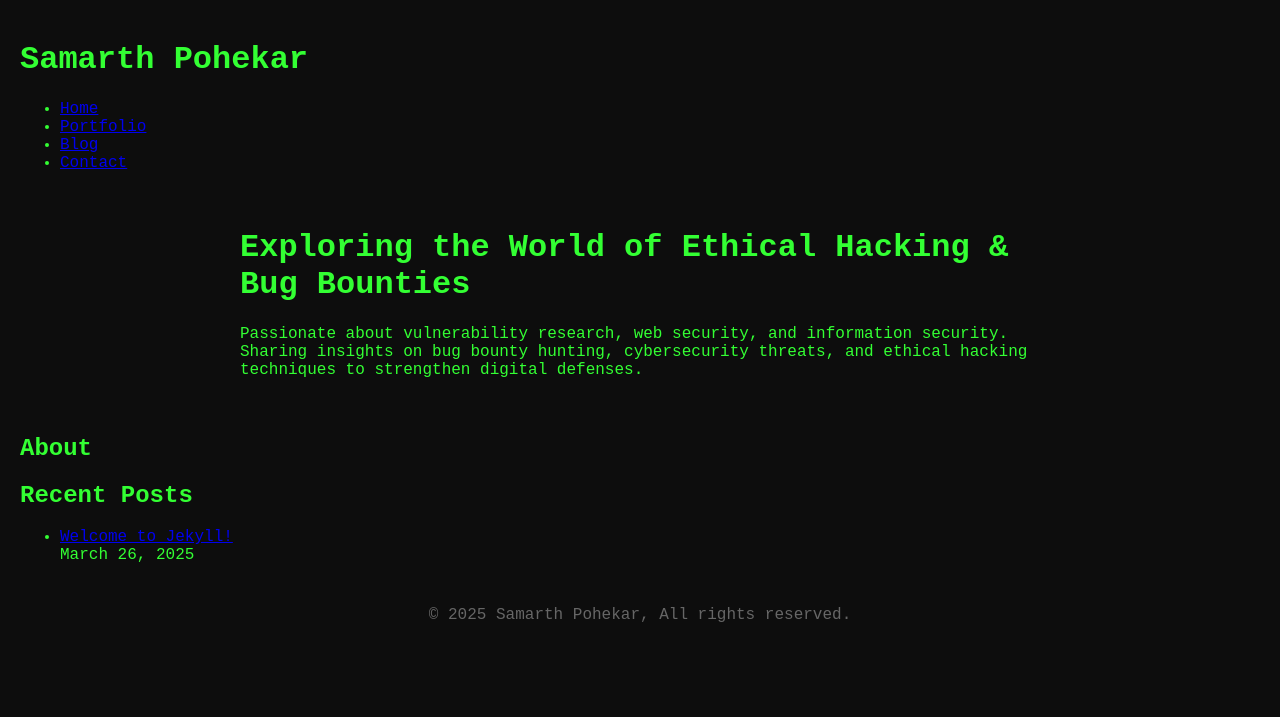
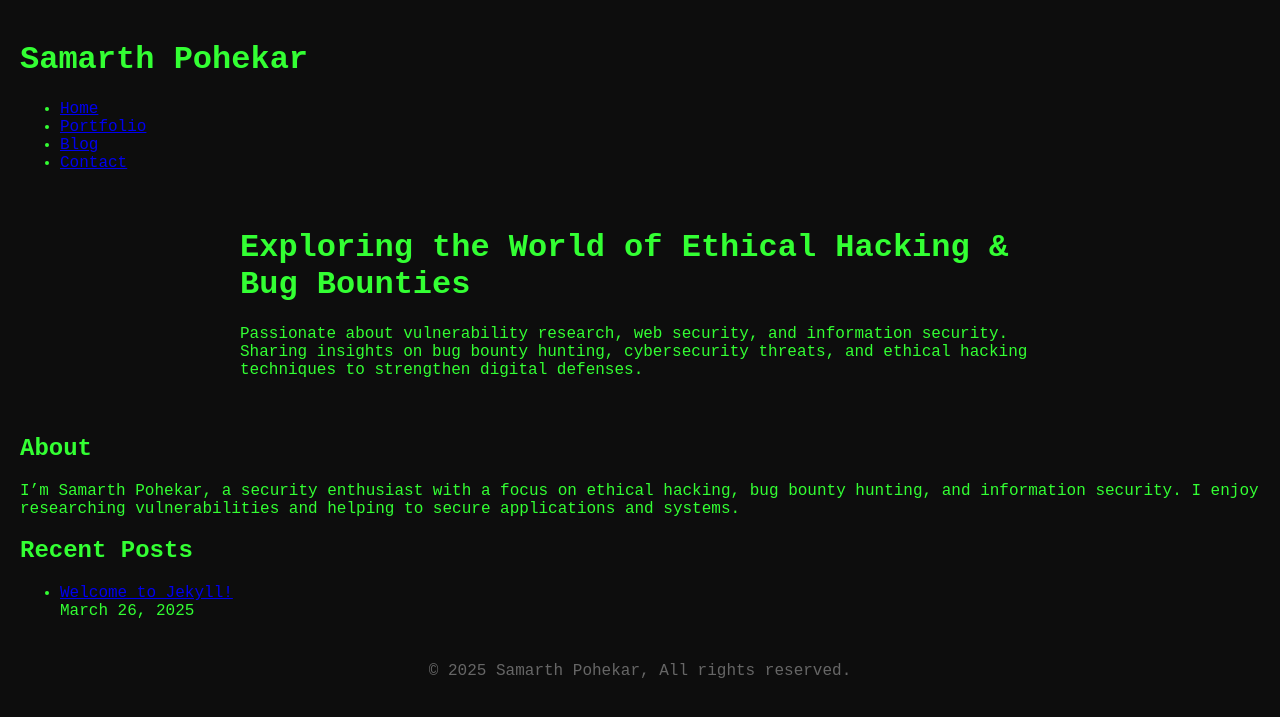
Before and after one commit to samarthpohekar/samarth_pohekar, a Jekyll site: the page built from index.html, in a window 1280 px wide. Shown: the top 717 px of the page. Built offline with Jekyll 4.4.1, drawn with Linux system fonts in a browser that asks for light colours.

Commit message:
Update _config.yml

```diff
--- a/_config.yml
+++ b/_config.yml
@@ -10,3 +10,4 @@ include:
    - assets/css/style.css
 
 permalink: /blog/:title/
+about: "I’m Samarth Pohekar, a security enthusiast with a focus on ethical hacking, bug bounty hunting, and information security. I enjoy researching vulnerabilities and helping to secure applications and systems."
```
